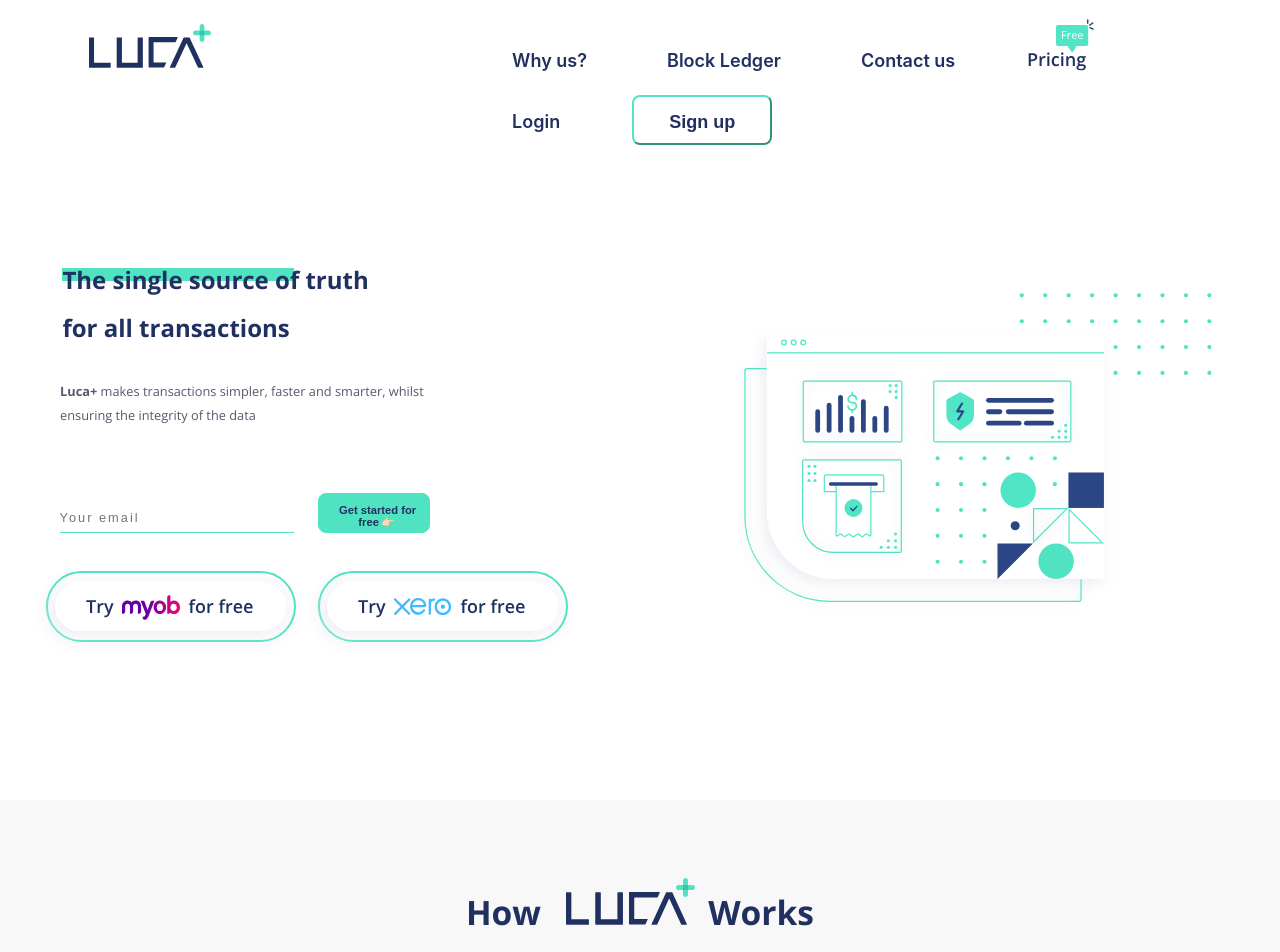
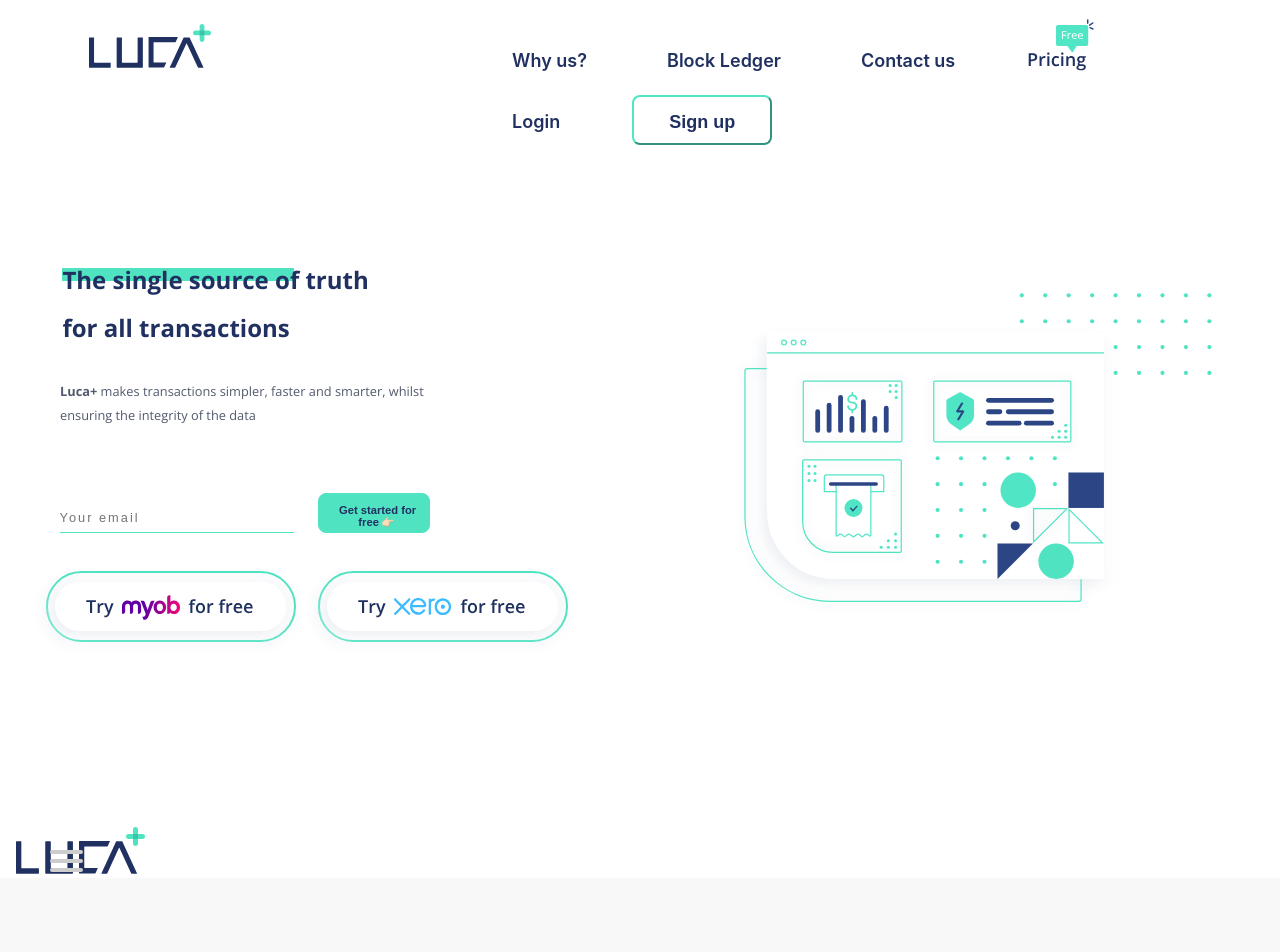
Before and after one commit to Lianakeys/LucaWebsite, a React (Create React App) app in the folder luca-website/: page / in a window 1280 px wide. Shown: the top 952 px of the page. Built offline with nearby package versions, Linux system fonts and the light colour scheme.

Commit message:
testing media query

```diff
--- a/luca-website/public/index.html
+++ b/luca-website/public/index.html
@@ -3,7 +3,8 @@
   <head>
     <meta charset="utf-8" />
     <link rel="shortcut icon" href="./Favicon.png" />
-    <meta name="viewport" content="width=1506" />
+    <meta name="viewport" content="width=device-width, initial-scale=1.0">
+    <!-- <meta name="viewport" content="width=1506" /> -->
     <meta name="theme-color" content="#000000" />
     <!--
       manifest.json provides metadata used when your web app is installed on a
--- a/luca-website/src/App.css
+++ b/luca-website/src/App.css
@@ -1,5 +1,4 @@
 @import url('https://fonts.googleapis.com/css?family=Open+Sans:300,400,600,700,800|Roboto:100,300,400,500,700,900&display=swap');
-
 
 body{
   padding: 0;
@@ -12,6 +11,13 @@
   position: relative;
   /* overflow: hidden; */
 }
+
+/* .HomeforPhone {
+  height: 100vh;
+  width: 100vw;
+  background-color: red;
+} */
+
 
 .Navbar {
   position: fixed;
@@ -395,3 +401,69 @@
     transform: rotate(360deg);
   }
 } */
+
+
+/*
+@media only screen and (max-width: 500px) {
+  .Navbar {
+    display: none;
+  }
+
+  .logo-box {
+    display: none;
+  }
+} */
+
+
+@media only screen and (max-width: 500px) {
+
+  body
+  {
+    margin: 0;
+    padding: 0;
+
+    /* make it look decent enough */
+    background: #232323;
+    /* color: #cdcdcd;
+    font-family: "Avenir Next", "Avenir", sans-serif; */
+  }
+
+    .Navbar {
+      display: none;
+    }
+
+    .Homesection {
+      display: none;
+    }
+
+    .HomeforPhone-container {
+      display: block;
+      height: 400vh;
+      width: 393vw;
+      background-color: red;
+    }
+
+    .hamburgermenu-container {
+      height: 10rem;
+      display: flex;
+      justify-content: flex-end;
+      background-color: green;
+      width: 100%;
+    }
+
+    .hamburgermenu {
+      height: 10rem;
+      background-color: blue;
+      width: 10rem;
+    }
+
+    .Lucaforphone-logocontainer {
+      height: 20rem;
+      background-color: pink;
+      width: 100%;
+      display: flex;
+      justify-content: center;
+    }
+
+
+}
--- a/luca-website/src/App.js
+++ b/luca-website/src/App.js
@@ -35,6 +35,7 @@
         <div className="Homesection">
         <HomeSection />
         </div>
+
         <div className="HIWsection">
           <a name="hiw"></a>
             <div className="hiw-title-box">
--- a/luca-website/src/components/Home.js
+++ b/luca-website/src/components/Home.js
@@ -7,6 +7,7 @@
 // import Footer from "./components/footer";
 import PartnerIntegration from "./partner-integration";
 import Savetime from "./savetime";
+import Hamburger from "./hamburger";
 import Invoice from "./invoice";
 import Reminder from "./reminders";
 import Magic from "./magic";
@@ -36,6 +37,16 @@
         </div>
         <div className="Homesection">
         <HomeSection />
+        </div>
+        <div className="HomeforPhone-container">
+          <div className="hamburgermenu-container">
+            <div className="hamburgermenu">
+              <Hamburger />
+            </div>
+          </div>
+          <div className="Lucaforphone-logocontainer">
+            <img src={LucaLOGO} className="hiw-luca-logo" alt="Luca Logo" />
+          </div>
         </div>
         <div className="HIWsection">
           <a name="hiw"></a>
--- /dev/null
+++ b/luca-website/src/components/cssComponents/hamburger.css
@@ -0,0 +1,152 @@
+/*
+ * Made by Erik Terwan
+ * 24th of November 2015
+ * MIT License
+ *
+ *
+ * If you are thinking of using this in
+ * production code, beware of the browser
+ * prefixes.
+ */
+
+
+ a
+ {
+   text-decoration: none;
+   color: #232323;
+
+   transition: color 0.3s ease;
+ }
+
+ a:hover
+ {
+   color: tomato;
+ }
+
+ #menuToggle
+ {
+   display: block;
+   position: relative;
+   top: 50px;
+   left: 50px;
+
+   z-index: 1;
+
+   -webkit-user-select: none;
+   user-select: none;
+ }
+
+ #menuToggle input
+ {
+   display: block;
+   width: 40px;
+   height: 32px;
+   position: absolute;
+   top: -7px;
+   left: -5px;
+
+   cursor: pointer;
+
+   opacity: 0; /* hide this */
+   z-index: 2; /* and place it over the hamburger */
+
+   -webkit-touch-callout: none;
+ }
+
+ /*
+  * Just a quick hamburger
+  */
+ #menuToggle span
+ {
+   display: block;
+   width: 33px;
+   height: 4px;
+   margin-bottom: 5px;
+   position: relative;
+
+   background: #cdcdcd;
+   border-radius: 3px;
+
+   z-index: 1;
+
+   transform-origin: 4px 0px;
+
+   transition: transform 0.5s cubic-bezier(0.77,0.2,0.05,1.0),
+               background 0.5s cubic-bezier(0.77,0.2,0.05,1.0),
+               opacity 0.55s ease;
+ }
+
+ #menuToggle span:first-child
+ {
+   transform-origin: 0% 0%;
+ }
+
+ #menuToggle span:nth-last-child(2)
+ {
+   transform-origin: 0% 100%;
+ }
+
+ /*
+  * Transform all the slices of hamburger
+  * into a crossmark.
+  */
+ #menuToggle input:checked ~ span
+ {
+   opacity: 1;
+   transform: rotate(45deg) translate(-2px, -1px);
+   background: #232323;
+ }
+
+ /*
+  * But let's hide the middle one.
+  */
+ #menuToggle input:checked ~ span:nth-last-child(3)
+ {
+   opacity: 0;
+   transform: rotate(0deg) scale(0.2, 0.2);
+ }
+
+ /*
+  * Ohyeah and the last one should go the other direction
+  */
+ #menuToggle input:checked ~ span:nth-last-child(2)
+ {
+   transform: rotate(-45deg) translate(0, -1px);
+ }
+
+ /*
+  * Make this absolute positioned
+  * at the top left of the screen
+  */
+ #menu
+ {
+   position: absolute;
+   width: 300px;
+   margin: -100px 0 0 -50px;
+   padding: 50px;
+   padding-top: 125px;
+
+   background: #ededed;
+   list-style-type: none;
+   -webkit-font-smoothing: antialiased;
+   /* to stop flickering of text in safari */
+
+   transform-origin: 0% 0%;
+   transform: translate(-100%, 0);
+
+   transition: transform 0.5s cubic-bezier(0.77,0.2,0.05,1.0);
+ }
+
+ #menu li
+ {
+   padding: 10px 0;
+   font-size: 22px;
+ }
+
+ /*
+  * And let's slide it in from the left
+  */
+ #menuToggle input:checked ~ ul
+ {
+   transform: none;
+ }
--- a/luca-website/src/components/cssComponents/home-section.css
+++ b/luca-website/src/components/cssComponents/home-section.css
@@ -269,6 +269,7 @@
   color: #1F3161;
   }
 
+
   @media only screen and (max-width: 1680px) {
 
 
@@ -291,6 +292,7 @@
 
 
   }
+
 
 
 
@@ -370,3 +372,15 @@
     }
 
   }
+
+
+  @media only screen and (max-width: 500px) {
+    .section-title-box-left {
+      display: none;
+      /* background-color: red; */
+    }
+
+    .Hero-image {
+      display: none;
+    }
+  }
--- /dev/null
+++ b/luca-website/src/components/hamburger.js
@@ -0,0 +1,35 @@
+import React from "react";
+import "./cssComponents/hamburger.css";
+
+class Hamburger extends React.Component {
+    render() {
+      return (
+
+
+        <nav role="navigation">
+          <div id="menuToggle">
+
+            <input type="checkbox" />
+
+
+            <span></span>
+            <span></span>
+            <span></span>
+
+
+            <ul id="menu">
+              <a href="#"><li>Home</li></a>
+              <a href="#"><li>About</li></a>
+              <a href="#"><li>Info</li></a>
+              <a href="#"><li>Contact</li></a>
+              <a href="https://erikterwan.com/" target="_blank"><li>Show me more</li></a>
+            </ul>
+          </div>
+        </nav>
+
+
+            );
+        }
+    }
+
+    export default Hamburger;
```
Also changed, not shown: luca-website/src/components/cssComponents/navbar-new.css (+7 -7 lines), luca-website/src/components/finger.png (added), luca-website/src/components/rocket.png (added).
